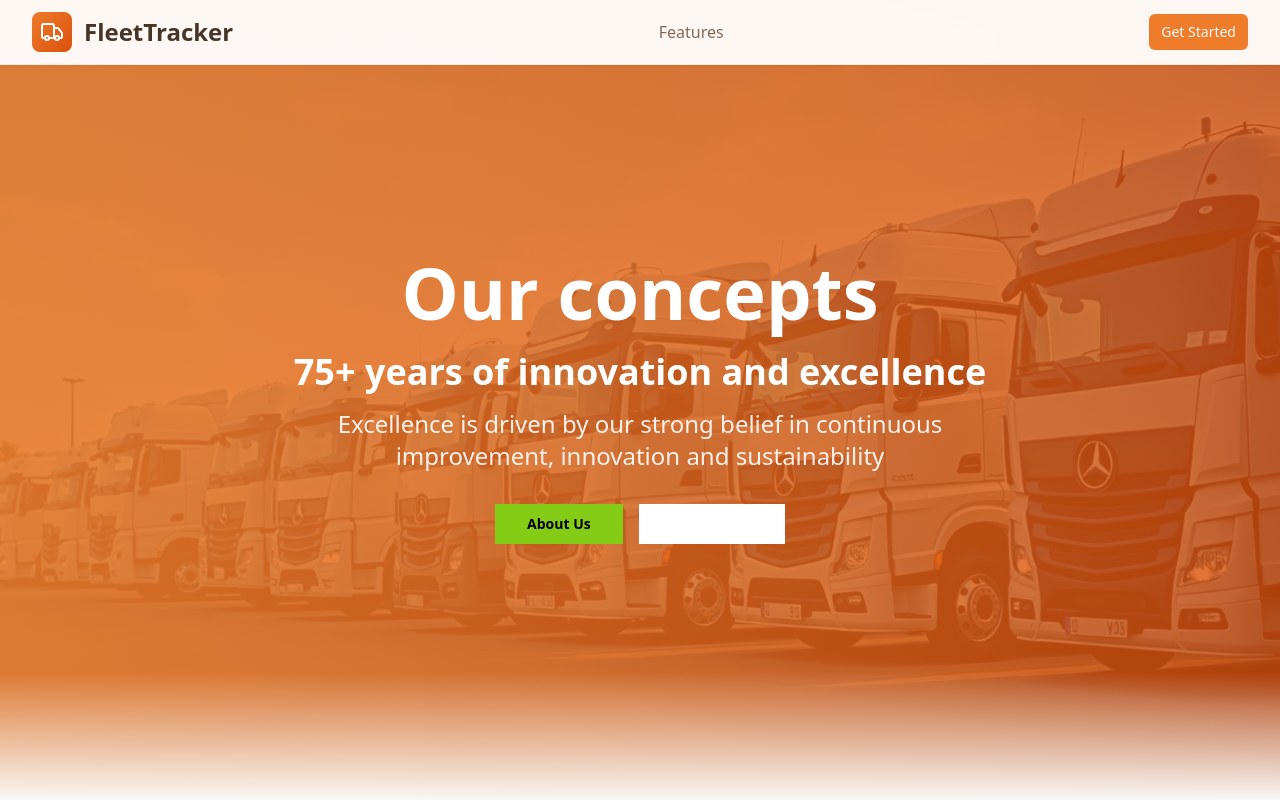
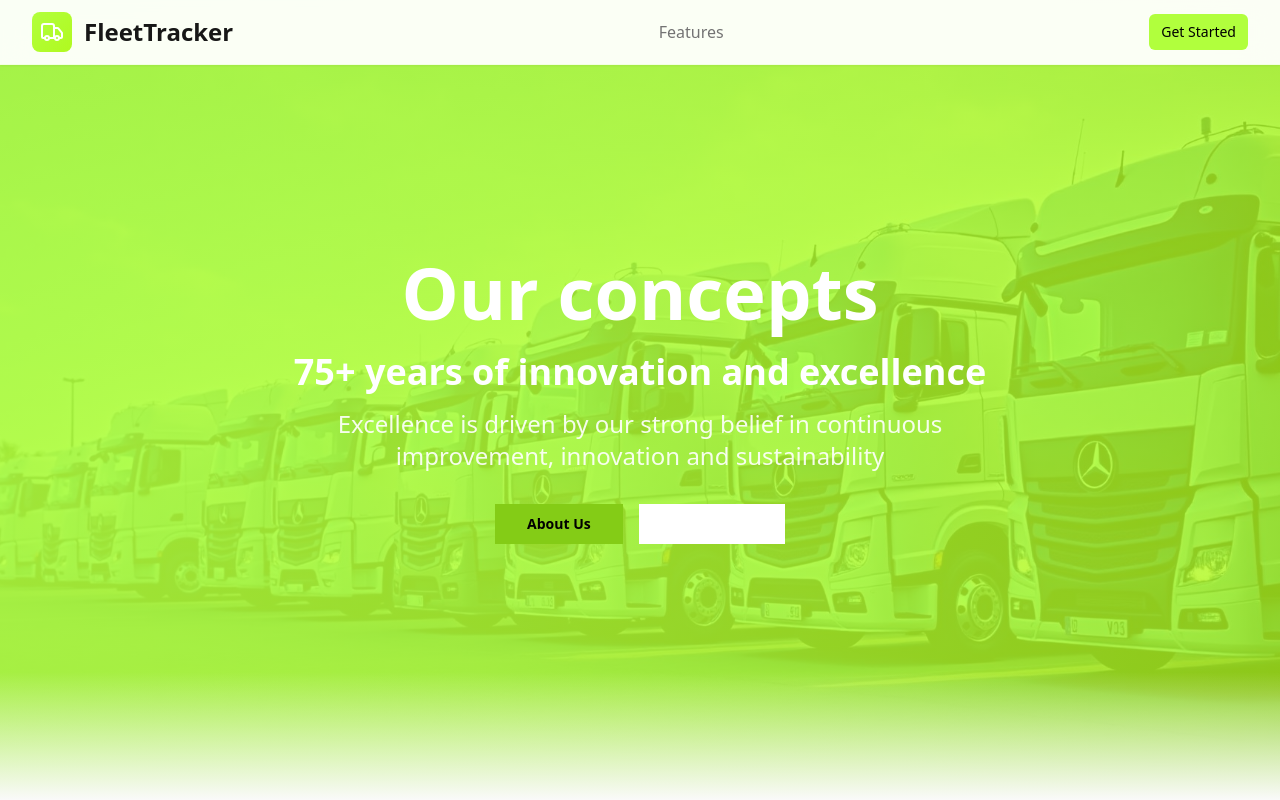
Before and after one commit to borgulatk/fleet-log-scribe, a React (Vite) app: page / in a window 1280 px wide. Shown: the top 800 px of the page. Built offline with nearby package versions, Linux system fonts and the light colour scheme.

Commit message:
Fetch colors from URL
Fetch colors from the provided URL to update the website's color scheme.

```diff
--- a/src/index.css
+++ b/src/index.css
@@ -17,33 +17,33 @@ All colors MUST be HSL.
     --popover: 0 0% 100%;
     --popover-foreground: 215 25% 27%;
 
-    --primary: 25 85% 55%;
-    --primary-foreground: 0 0% 98%;
+    --primary: 84 100% 62%;
+    --primary-foreground: 0 0% 0%;
 
-    --secondary: 35 45% 92%;
-    --secondary-foreground: 25 25% 25%;
+    --secondary: 210 11% 96%;
+    --secondary-foreground: 0 0% 9%;
 
-    --muted: 35 25% 94%;
-    --muted-foreground: 25 20% 45%;
+    --muted: 210 11% 96%;
+    --muted-foreground: 215 16% 47%;
 
-    --accent: 45 75% 50%;
-    --accent-foreground: 0 0% 98%;
+    --accent: 84 100% 62%;
+    --accent-foreground: 0 0% 0%;
 
     --destructive: 0 84% 60%;
     --destructive-foreground: 0 0% 98%;
 
-    --border: 35 25% 88%;
-    --input: 35 25% 88%;
-    --ring: 25 85% 55%;
+    --border: 214 32% 91%;
+    --input: 214 32% 91%;
+    --ring: 84 100% 62%;
 
-    /* Fleet Management Design System */
-    --fleet-primary: 25 85% 55%;
-    --fleet-primary-dark: 20 90% 45%;
-    --fleet-secondary: 45 75% 50%;
-    --fleet-background: 35 25% 97%;
-    --fleet-surface: 30 15% 99%;
-    --fleet-text: 25 30% 22%;
-    --fleet-text-light: 25 20% 42%;
+    /* Fleet Management Design System - Emons Colors */
+    --fleet-primary: 84 100% 62%;
+    --fleet-primary-dark: 80 95% 55%;
+    --fleet-secondary: 84 100% 62%;
+    --fleet-background: 0 0% 98%;
+    --fleet-surface: 0 0% 100%;
+    --fleet-text: 0 0% 9%;
+    --fleet-text-light: 0 0% 45%;
 
     /* Gradients */
     --gradient-primary: linear-gradient(135deg, hsl(var(--fleet-primary)), hsl(var(--fleet-primary-dark)));
```
